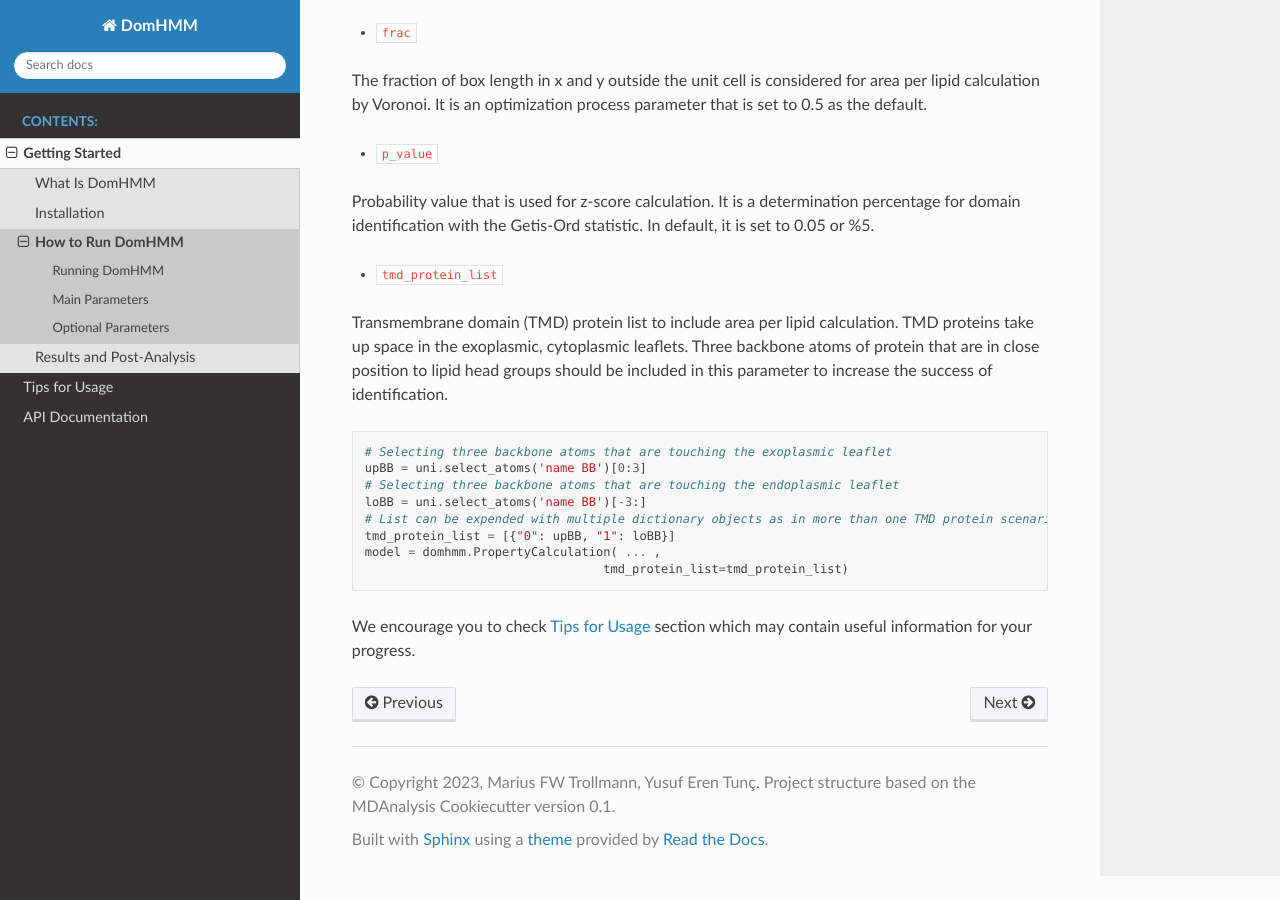
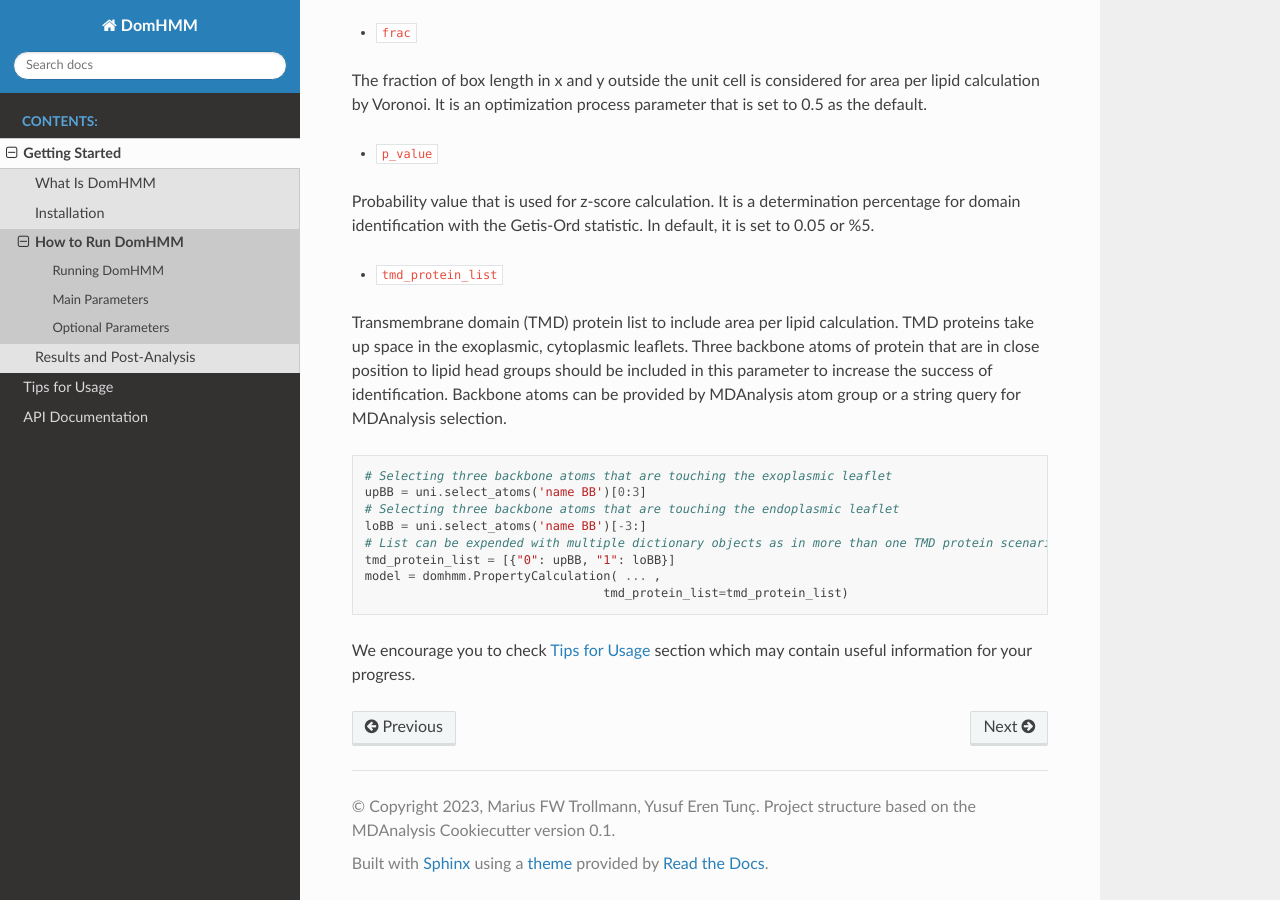
Before and after one commit to BioMemPhys-FAU/domhmm, a Sphinx documentation site: the page built from docs/source/how-to-run.rst, in a window 1280 px wide and 900 px high, scrolled down 4671 px. Built offline with Sphinx 7.4.7 and the Read the Docs theme 3.1.0, drawn with Linux system fonts in a browser that asks for light colours.

Commit message:
Update tmd protein documentation part

```diff
--- a/docs/source/how-to-run.rst
+++ b/docs/source/how-to-run.rst
@@ -200,7 +200,7 @@ Probability value that is used for z-score calculation. It is a determination pe
 
 * ``tmd_protein_list``
 
-Transmembrane domain (TMD) protein list to include area per lipid calculation. TMD proteins take up space in the exoplasmic, cytoplasmic leaflets. Three backbone atoms of protein that are in close position to lipid head groups should be included in this parameter to increase the success of identification.
+Transmembrane domain (TMD) protein list to include area per lipid calculation. TMD proteins take up space in the exoplasmic, cytoplasmic leaflets. Three backbone atoms of protein that are in close position to lipid head groups should be included in this parameter to increase the success of identification. Backbone atoms can be provided by MDAnalysis atom group or a string query for MDAnalysis selection.
 
 .. code-block::
 
```
